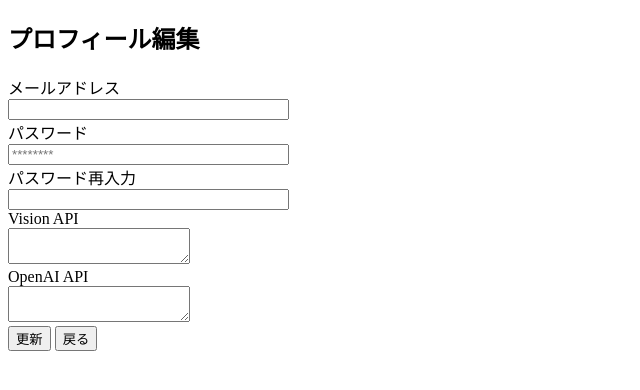
After one commit to kazu744/CarDocReader, a Flask app: template backend/app/templates/profile_edit.html in a window 1280 px wide. The commit adds this page. Shown: the top 390 px of the page, without its empty margins (0-640 px from the left). Run offline with Flask 3, Linux system fonts and the light colour scheme; the template is opened without the code that fills it: values that come from a table or form of the project are taken from there, others are empty.

Commit message:
userprofile一旦完成

```diff
--- a/backend/app/app.py
+++ b/backend/app/app.py
@@ -1,9 +1,9 @@
 from datetime import datetime
-from flask import Flask, render_template, redirect, url_for, flash
-from flask_login import LoginManager, login_user, logout_user, login_required
+from flask import Flask, render_template, redirect, url_for, flash, request
+from flask_login import LoginManager, login_user, logout_user, login_required, current_user
 from flask_wtf import CSRFProtect
 from . import settings
-from app.form import SignupForm, LoginForm
+from app.form import SignupForm, LoginForm, ProfileEditForm
 from app.models.User import User
 
 app = Flask(__name__)
@@ -57,3 +57,29 @@ def logout():
     logout_user()
     flash('ログアウトしました。')
     return redirect(url_for('login'))
+
+@app.route('/profile', methods=['GET'])
+@login_required
+def profile():
+    return render_template('profile.html', user=current_user)
+
+@app.route('/profile_edit', methods=['GET', 'POST'])
+@login_required
+def profile_edit():
+    form = ProfileEditForm(obj=current_user)
+    print(form.vision_api.data)
+    if form.validate_on_submit():
+        print("バリデーション成功!")
+        print(f"フォームのデータ: vision_api={form.vision_api.data}, openai_api={form.openai_api.data}")
+        form.populate_obj(current_user)
+        User.profile_edit(
+            user_id=current_user.id,
+            email=form.email.data,
+            password=form.password.data,
+            vision_api=form.vision_api.data,
+            openai_api=form.openai_api.data,
+        )
+        return redirect(url_for('profile'))
+    else:
+        print(f"{form.errors}")
+    return render_template('profile_edit.html', user=current_user, form=form)
--- a/backend/app/form.py
+++ b/backend/app/form.py
@@ -1,5 +1,5 @@
 from flask_wtf import FlaskForm
-from wtforms import EmailField, PasswordField, SubmitField
+from wtforms import EmailField, PasswordField, SubmitField, TextAreaField, ValidationError
 from wtforms.validators import DataRequired, Length, EqualTo
 
 class SignupForm(FlaskForm):
@@ -12,3 +12,15 @@ class LoginForm(FlaskForm):
     email = EmailField("メールアドレス", validators=[DataRequired()])
     password = PasswordField("パスワード", validators=[DataRequired()])
     submit = SubmitField('ログイン')
+
+class ProfileEditForm(FlaskForm):
+    email = EmailField("メールアドレス", validators=[DataRequired()])
+    password = PasswordField("パスワード")
+    confirm_password = PasswordField("パスワード再入力", validators=[EqualTo("password")])
+    vision_api = TextAreaField("Vision API")
+    openai_api = TextAreaField("OpenAI API")
+    submit = SubmitField('更新')
+
+    def validate_password(self, password):
+        if password.data and len(password.data) < 8:
+            raise ValidationError("8文字以上で入力してください")
--- a/backend/app/templates/base.html
+++ b/backend/app/templates/base.html
@@ -11,6 +11,7 @@
         <nav>
             {% if current_user.is_authenticated %}
             <a href="./home">HOME</a></li>
+            <a href="./profile">プロフィール</a>
             <a href="./logout">ログアウト</a>
             {% endif %}
         </nav>
--- a/backend/app/templates/login.html
+++ b/backend/app/templates/login.html
@@ -11,7 +11,7 @@
         {{ form.email(size=32) }}<br>
         {{ form.password.label }}<br>
         {{ form.password(size=32) }}<br>
-        {{ form.submit }}<br>
+        {{ form.submit() }}<br>
         登録がまだの方は<a href="./signup">こちら</a>
     </p>
 </form>
--- /dev/null
+++ b/backend/app/templates/profile_edit.html
@@ -0,0 +1,22 @@
+{% extends 'base.html' %}
+
+{% block title %}プロフィール編集{% endblock %}
+
+{% block content %}
+<h2>プロフィール編集</h2>
+<form action="./profile_edit" method="POST">
+    {{ form.hidden_tag() }}
+    {{ form.email.label }}<br>
+    {{ form.email(size=32) }}<br>
+    {{ form.password.label }}<br>
+    {{ form.password(size=32, placeholder="********") }}<br>
+    {{ form.confirm_password.label}}<br>
+    {{ form.confirm_password(size=32) }}<br>
+    {{ form.vision_api.label }}<br>
+    {{ form.vision_api(size=32) }}<br>
+    {{ form.openai_api.label }}<br>
+    {{ form.openai_api(size=32) }}<br>
+    {{ form.submit }}
+    <button onclick="location.href='./profile'">戻る</button>
+</form>
+{% endblock %}
```
Also changed, not shown: backend/app/models/User.py (+17 -0 lines), backend/app/templates/profile.html (added, +16 -0 lines).
